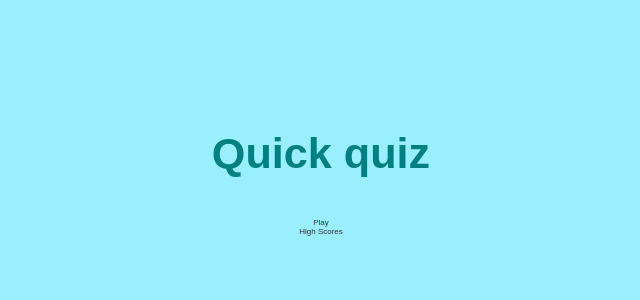
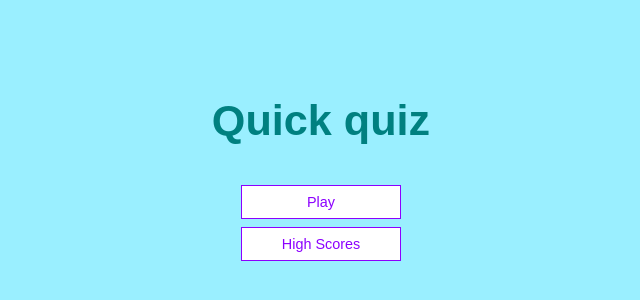
Before and after one commit to Loki-Malone/Quiz-project, a plain HTML site: page index.html in a window 1280 px wide. Shown: the part 218-518 px from the top of the page, without its empty margins (319-959 px from the left). Drawn offline with Linux system fonts and the light colour scheme.

Commit message:
created btn css structure

```diff
--- a/index.css
+++ b/index.css
@@ -78,3 +78,15 @@ h3 {
 .hidden {
     display: none;
 }
+
+.btn {
+    font-size: 1.8rem;
+    padding: 1rem 0;
+    width:20rem;
+    text-align: center;
+    border: 0.1rem solid rgb(140, 0, 255);
+    margin-bottom: 1rem;
+    text-decoration: none;
+    color: rgb(140, 0, 255);
+    background-color: white;
+}
```
